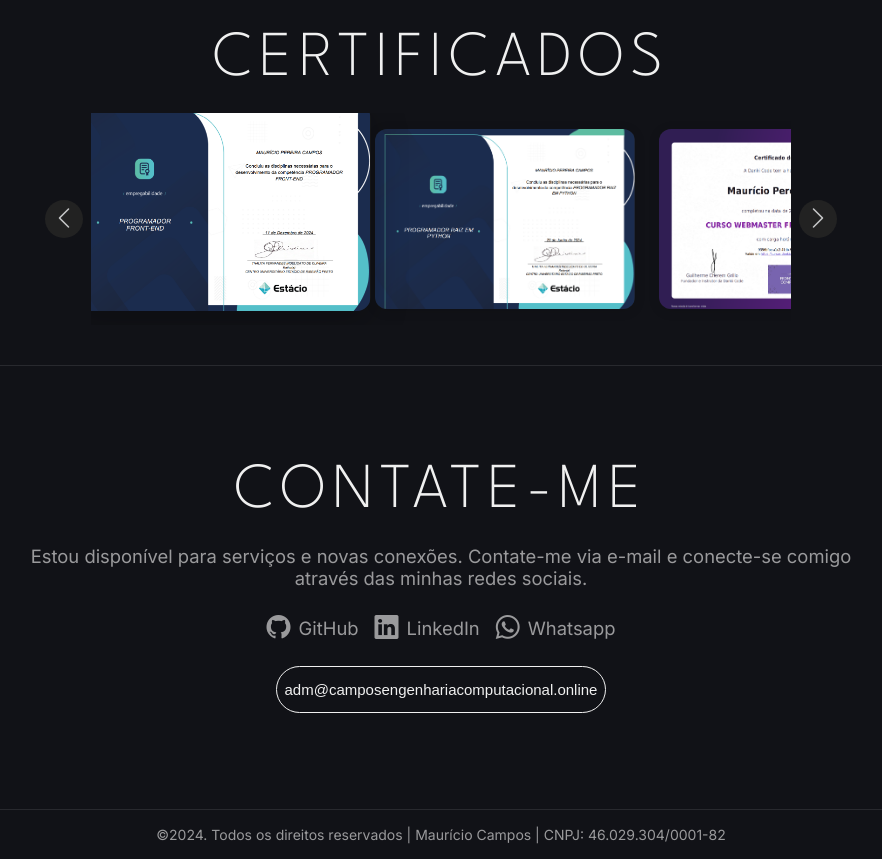
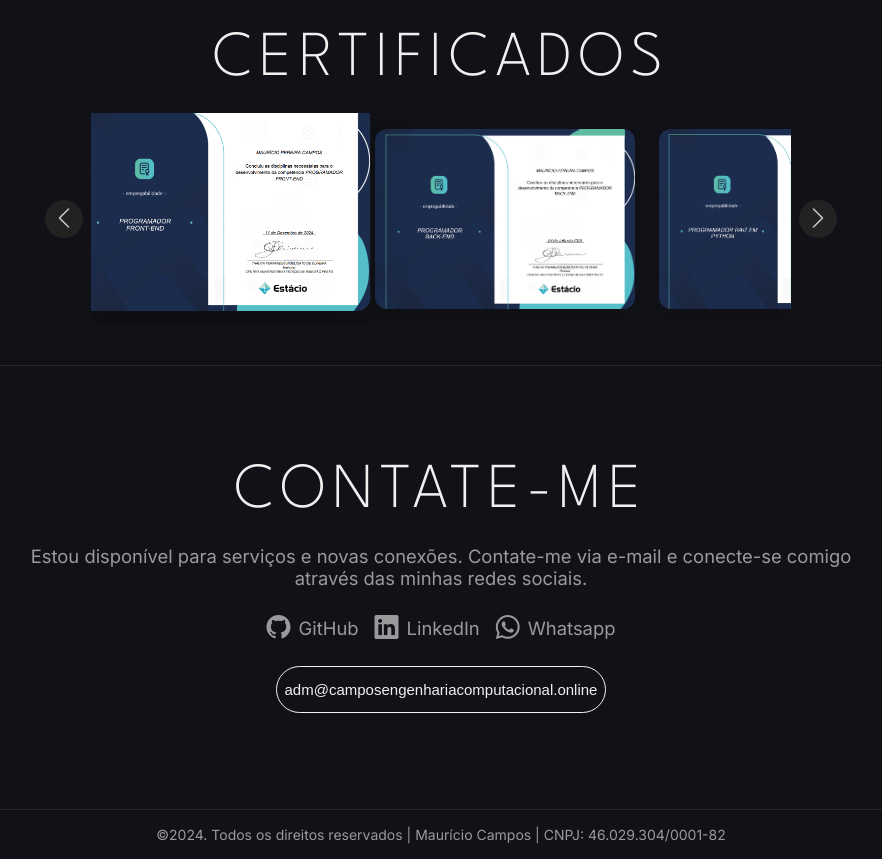
Before and after one commit to mauriciocampos1234/portfolio-mauricio, a plain HTML site: page index.html in a window 1280 px wide. Shown: the part 4300-5159 px from the top of the page, without its empty margins (199-1081 px from the left). Drawn offline with nearby package versions, Linux system fonts and the light colour scheme.

Commit message:
update certificado back-end Estacio

```diff
--- a/index.html
+++ b/index.html
@@ -683,6 +683,9 @@
             <img src="./assets/certificados/01-front-estacio.png" alt="front-estacio">
           </li>
           <li class="carousel__slide">
+            <img src="./assets/certificados/25-Back-end-Estacio.png" alt="dio-python">
+          </li>
+          <li class="carousel__slide">
             <img src="./assets/certificados/02-python-estacio.png" alt="python-estacio">
           </li>
           <li class="carousel__slide">
```
Also changed, not shown: assets/certificados/25-Back-end-Estacio.png (added).
